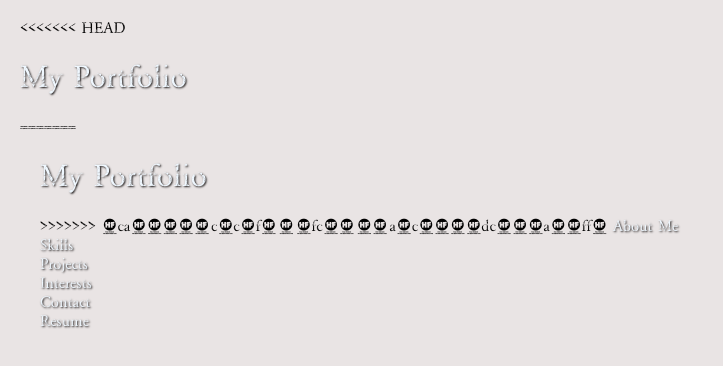
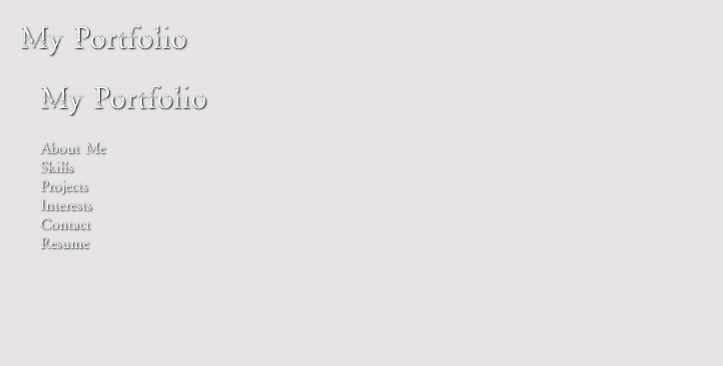
Before and after one commit to SAMEER-40/Portfolio, a plain HTML site: page index.html in a window 1280 px wide. Shown: the whole page, without its empty margins (0-723 px from the left). Drawn offline with Linux system fonts and the light colour scheme.

Commit message:
Update index.html

```diff
--- a/index.html
+++ b/index.html
@@ -4,7 +4,7 @@
     <meta charset="UTF-8">
     <meta name="viewport" content="width=device-width, initial-scale=1.0">
     <title>SaM</title>
-<<<<<<< HEAD
+
     <style>
 
         @font-face {
@@ -27,14 +27,12 @@
 <body>
     <h1>My Portfolio</h1>
 
-    <div>
-=======
+
 </head>
 <body>
     <h1 style="margin-left: 20px; margin-top: 20px;">My Portfolio</h1>
 
     <div style="margin-left: 20px; margin-top: 20px;">
->>>>>>> 3ca43250c5c5f004fc7030a3c8183dc613a95ff6
         <a href="about.html" style="text-decoration: none;">About Me</a><br>
         <a href="skills.html" style="text-decoration: none;">Skills</a><br>
         <a href="projects.html" style="text-decoration: none;">Projects</a><br>
```
